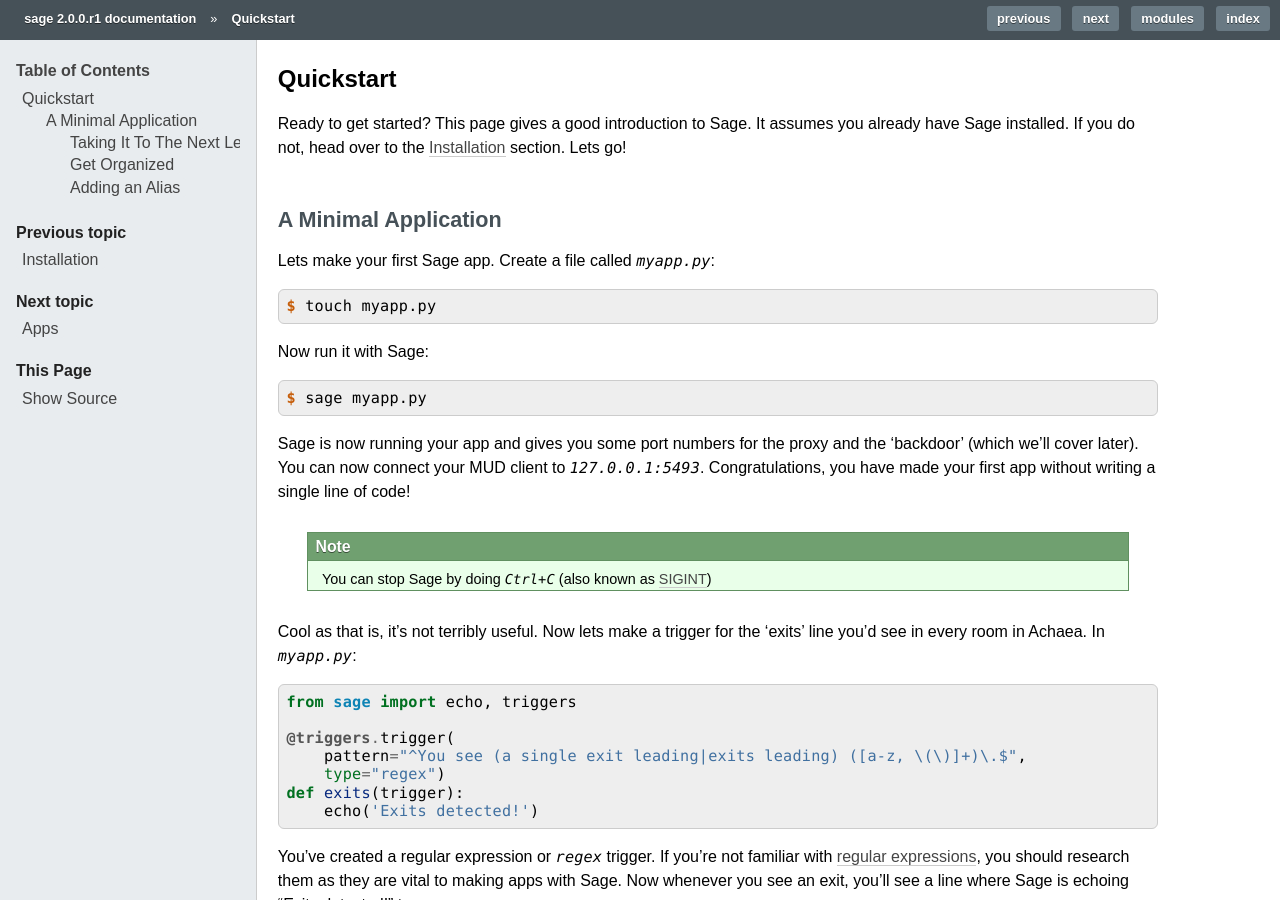
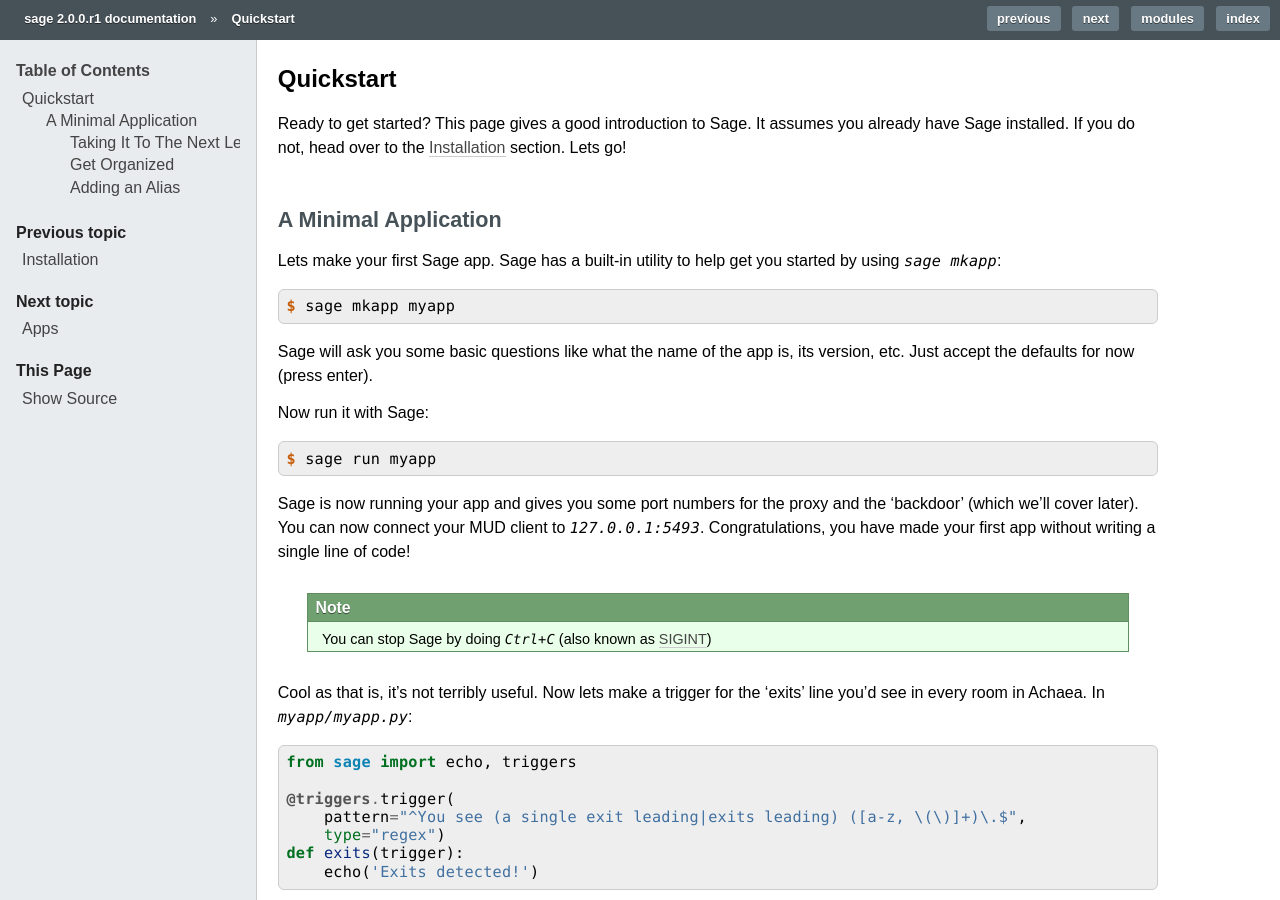
Before and after one commit to adayoung/sage, a Sphinx documentation site: the page built from docs/source/quickstart.rst, in a window 1280 px wide and 900 px high. Built offline with Sphinx 7.4.7, drawn with Linux system fonts in a browser that asks for light colours; pages that are not in the unit, such as notebooks, are missing from menus.

Commit message:
updating quickstart documentation to use the new mkapp

```diff
--- a/docs/source/quickstart.rst
+++ b/docs/source/quickstart.rst
@@ -10,17 +10,21 @@
 A Minimal Application
 -----------------------------
 
-Lets make your first Sage app. Create a file called `myapp.py`:
+Lets make your first Sage app. Sage has a built-in utility to help get you
+started by using `sage mkapp`:
 
 .. code-block:: console
 
-    $ touch myapp.py
+    $ sage mkapp myapp
+
+Sage will ask you some basic questions like what the name of the app is,
+its version, etc. Just accept the defaults for now (press enter).
 
 Now run it with Sage:
 
 .. code-block:: console
 
-    $ sage myapp.py
+    $ sage run myapp
 
 Sage is now running your app and gives you some port numbers for the proxy and
 the ':ref:`backdoor`' (which we'll cover later). You can now connect your MUD client
```
Also changed, not shown: other parts of docs/source/quickstart.rst (+1 -1 lines).
